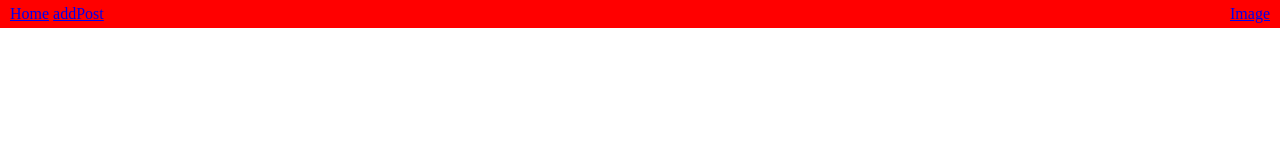
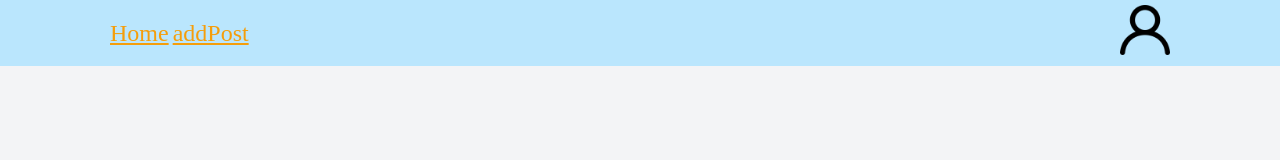
Before and after one commit to ReaperNamedGrim/WAD26H1-GAB, a plain HTML site: page index.html in a window 1280 px wide. Drawn offline with Linux system fonts and the light colour scheme.

Commit message:
GAB/index - header: added color variables, initial styling and profile image placeholder

```diff
--- a/index.html
+++ b/index.html
@@ -15,7 +15,7 @@
             </div>
             <div>
                 <a href="./login.html">
-                    <p>Image</p>
+                    <img src="./res/images/profile.png">
                 </a>
             </div>
         </nav>
--- a/res/css/style.css
+++ b/res/css/style.css
@@ -1,22 +1,56 @@
+:root { /* Use these by calling var(--gray-500) for example */
+    --gray-100: #f3f4f6;
+    --gray-500: #6b7280;
+    --gray-700: #374151;
+    --gray-900: #111827;
+    --brand-200: #bae6fd;
+    --brand-300: #7dd3fc;
+    --brand-500: #0ea5e9;
+    --brand-600: #0284c7;
+    --brand-700: #0369a1;
+    --brand-900: #0c4a6e;
+    --accent-300: #fcd34d;
+    --accent-500: #f59e0b;
+    --accent-700: #b45309;
+}
+
 * {
     margin: 0;
     padding: 0;
     box-sizing: border-box;
+    color: var(--gray-900)
 }
 
 body {
     width: 100%;
+    background-color: var(--gray-100);
 }
 
 header {
     width: 100%;
+    background-color: var(--brand-200);
 }
 
-header nav {
+nav {
     display: flex;
     flex-direction: row;
     justify-content: space-between;
-    width: 100%;
+    align-items: center;
+    max-width: 1080px;
+    margin: 0 auto;
     padding: 5px 10px;
-    background-color: red;
 }
+
+header a { /* All anchor elements in header, no matter how deep they root */
+    font-size: 24px;
+    color: var(--accent-500);
+
+    &:hover {
+        color: var(--accent-500);
+    }
+}
+
+a > img { /* Only images directly in anchor elements */
+    aspect-ratio: 1/1;
+    width: 50px;
+}
```
Also changed, not shown: res/images/profile.png (added).
